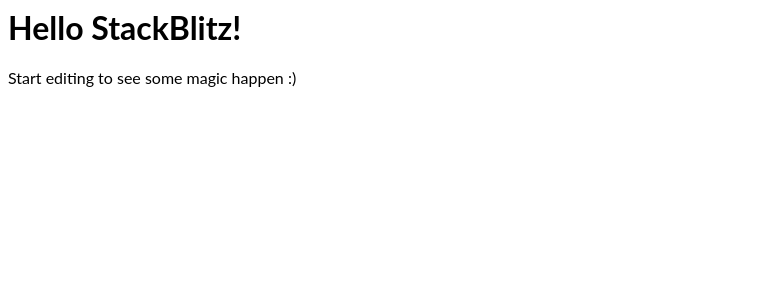
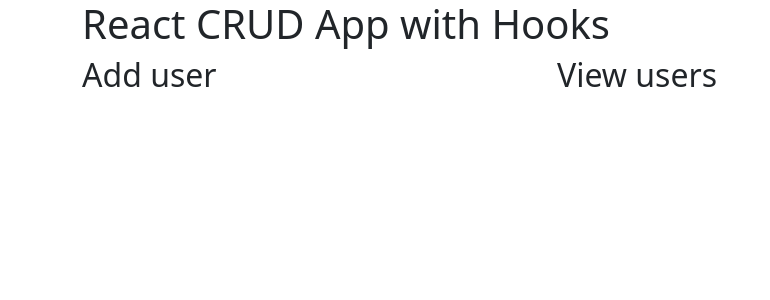
Before and after one commit to HemantKhinchiProjects/react-CRUD, a React (Create React App) app: page / in a window 1280 px wide. Shown: the top 300 px of the page, without its empty margins (0-770 px from the left). Built offline with nearby package versions, Linux system fonts and the light colour scheme.

Commit message:
2 files modified, 1 added

```diff
--- a/src/App.js
+++ b/src/App.js
@@ -1,11 +1,18 @@
-import React from "react";
-import "./style.css";
+import React from 'react';
+import './style.css';
 
 export default function App() {
   return (
-    <div>
-      <h1>Hello StackBlitz!</h1>
-      <p>Start editing to see some magic happen :)</p>
+    <div className="container">
+      <h1>React CRUD App with Hooks</h1>
+      <div className="row">
+        <div className="col-5">
+          <h2>Add user</h2>
+        </div>
+        <div className="col-7">
+          <h2>View users</h2>
+        </div>
+      </div>
     </div>
   );
 }
--- a/src/style.css
+++ b/src/style.css
@@ -1,3 +1,11 @@
-h1, p {
-  font-family: Lato;
+@import url('https://cdn.jsdelivr.net/npm/bootstrap@5.1.3/dist/css/bootstrap.min.css');
+body {
+  font-family: system-ui, -apple-system, 'Segoe UI', Roboto, 'Helvetica Neue',
+    Arial, 'Noto Sans', 'Liberation Sans', sans-serif, 'Apple Color Emoji',
+    'Segoe UI Emoji', 'Segoe UI Symbol', 'Noto Color Emoji';
+  font-size: 16px;
 }
+h1,
+p {
+  font-family: inherit;
+}
```
Also changed, not shown: src/Data.js (added, +14 -0 lines).
